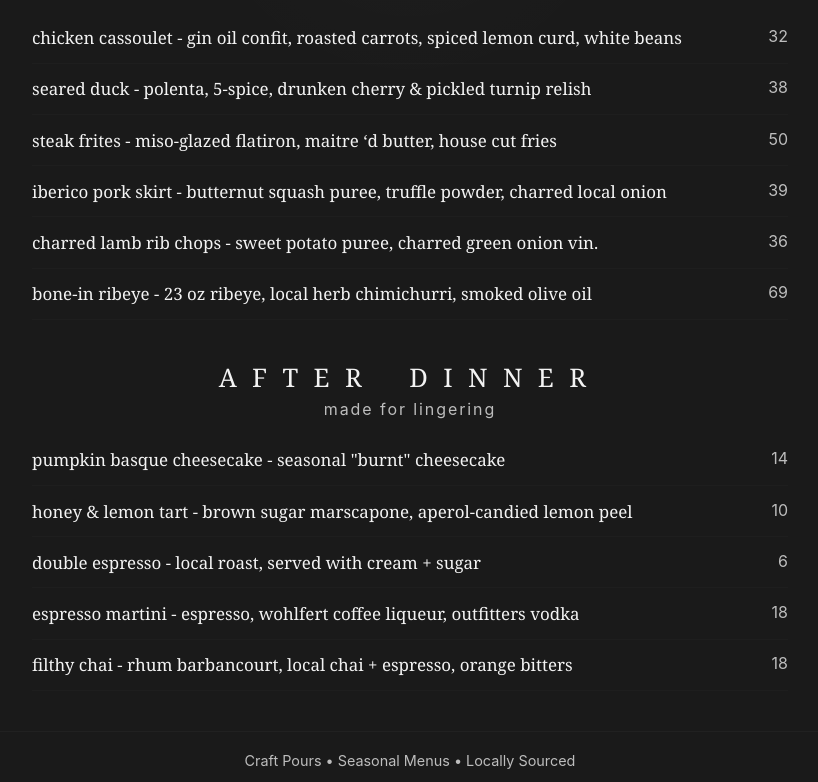
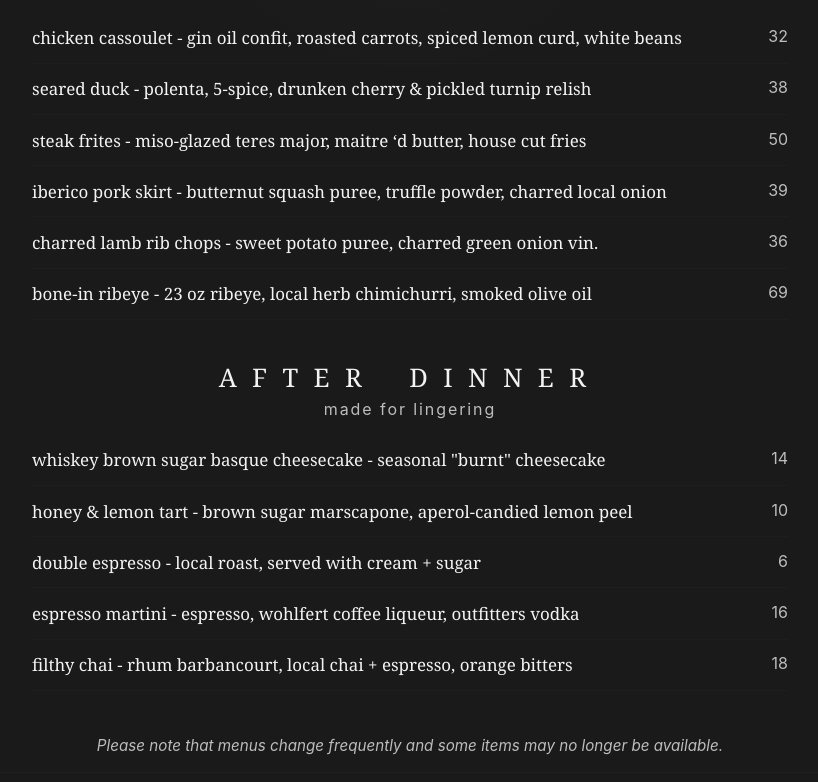
Before and after one commit to mikewjackson/jackson-house, a plain HTML site: page dist/menu.html in a window 1280 px wide. Shown: the part 981-1763 px from the top of the page, without its empty margins (230-1048 px from the left). Drawn offline with Linux system fonts and the light colour scheme.

Commit message:
Update menu

```diff
--- a/dist/css/menu.css
+++ b/dist/css/menu.css
@@ -154,3 +154,18 @@
     padding-bottom: 1.25rem;
   }
 }
+
+.menu-note {
+  text-align: center;
+  margin-top: 1.25rem;
+}
+
+.menu-note .disclaimer {
+  display: inline-block;
+  font-size: 0.95rem;
+  color: var(--muted);
+  font-style: italic;
+  margin: 0;
+  max-width: 820px;
+  line-height: 1.4;
+}
--- a/dist/menu.html
+++ b/dist/menu.html
@@ -121,7 +121,7 @@
 
             <ul class="menu-list">
                 <li><span class="dish">sausage rolls - veal, puff pastry, house ketchup, an aussie delicacy</span><span class="price">16</span></li>
-                <li><span class="dish">feta damper - compound butter + onion jam</span><span class="price">8</span></li>
+                <li><span class="dish">feta damper bread - compound butter + onion jam</span><span class="price">8</span></li>
                 <li><span class="dish">poutine - hand cut fries, house gravy, fried cheese curds</span><span class="price">16</span></li>
                 <li><span class="dish">beet spread - blue glass beets, ellenos labneh, house made chips</span><span class="price">12</span></li>
                 <li><span class="dish">dungeness cheesecake - caramelized onion, dungeness crab, lemon oil</span><span class="price">19</span></li>
@@ -135,7 +135,7 @@
                 <li><span class="dish">brussels + burrata - roasted + charred skagit valley brussels, burrata, aged balsamic</span><span class="price">13</span></li>
                 <li><span class="dish">winter cabbage - napa cabbage, apple gel, blood orange, mascarpone, hazelnut</span><span class="price">16</span></li>
                 <li><span class="dish">almond dusted kuri squash - marcona almonds, hot honey, labneh, fried parsley</span><span class="price">15</span></li>
-                <li><span class="dish">crispy wild mushrooms - chantreelle &amp; button mushrooms, tempura batter, miso aioli</span><span class="price">14</span></li>
+                <li><span class="dish">crispy wild mushrooms - shittake &amp; button mushrooms, tempura batter, miso aioli</span><span class="price">14</span></li>
                 <li><span class="dish">whiskey-poached pear salad - feta, blue glass greens, charred shallot vin</span><span class="price">18</span></li>
             </ul>
             <header class="menu-header spacing-top">
@@ -146,7 +146,7 @@
             <ul class="menu-list">
                 <li><span class="dish">chicken cassoulet - gin oil confit, roasted carrots, spiced lemon curd, white beans</span><span class="price">32</span></li>
                 <li><span class="dish">seared duck - polenta, 5-spice, drunken cherry &amp; pickled turnip relish</span><span class="price">38</span></li>
-                <li><span class="dish">steak frites - miso-glazed flatiron, maitre ‘d butter, house cut fries</span><span class="price">50</span></li>
+                <li><span class="dish">steak frites - miso-glazed teres major, maitre ‘d butter, house cut fries</span><span class="price">50</span></li>
                 <li><span class="dish">iberico pork skirt - butternut squash puree, truffle powder, charred local onion</span><span class="price">39</span></li>
                 <li><span class="dish">charred lamb rib chops - sweet potato puree, charred green onion vin.</span><span class="price">36</span></li>
                 <li><span class="dish">bone-in ribeye - 23 oz ribeye, local herb chimichurri, smoked olive oil</span><span class="price">69</span></li>
@@ -157,10 +157,10 @@
             </header>
 
             <ul class="menu-list">
-                <li><span class="dish">pumpkin basque cheesecake - seasonal &#34;burnt&#34; cheesecake</span><span class="price">14</span></li>
+                <li><span class="dish">whiskey brown sugar basque cheesecake - seasonal &#34;burnt&#34; cheesecake</span><span class="price">14</span></li>
                 <li><span class="dish">honey &amp; lemon tart - brown sugar marscapone, aperol-candied lemon peel</span><span class="price">10</span></li>
                 <li><span class="dish">double espresso - local roast, served with cream + sugar</span><span class="price">6</span></li>
-                <li><span class="dish">espresso martini - espresso, wohlfert coffee liqueur, outfitters vodka</span><span class="price">18</span></li>
+                <li><span class="dish">espresso martini - espresso, wohlfert coffee liqueur, outfitters vodka</span><span class="price">16</span></li>
                 <li><span class="dish">filthy chai - rhum barbancourt, local chai + espresso, orange bitters</span><span class="price">18</span></li>
             </ul>
       </section>
@@ -373,6 +373,9 @@
     </div>
 
   </div>
+  <div class="menu-note" role="note">
+    <p class="disclaimer">Please note that menus change frequently and some items may no longer be available.</p>
+  </div>
 </main>
 
 <footer class="site-footer">
--- a/static/css/menu.css
+++ b/static/css/menu.css
@@ -154,3 +154,18 @@
     padding-bottom: 1.25rem;
   }
 }
+
+.menu-note {
+  text-align: center;
+  margin-top: 1.25rem;
+}
+
+.menu-note .disclaimer {
+  display: inline-block;
+  font-size: 0.95rem;
+  color: var(--muted);
+  font-style: italic;
+  margin: 0;
+  max-width: 820px;
+  line-height: 1.4;
+}
```
Also changed, not shown: data/menu.csv (+5 -5 lines), templates/menu.html (+3 -0 lines).
